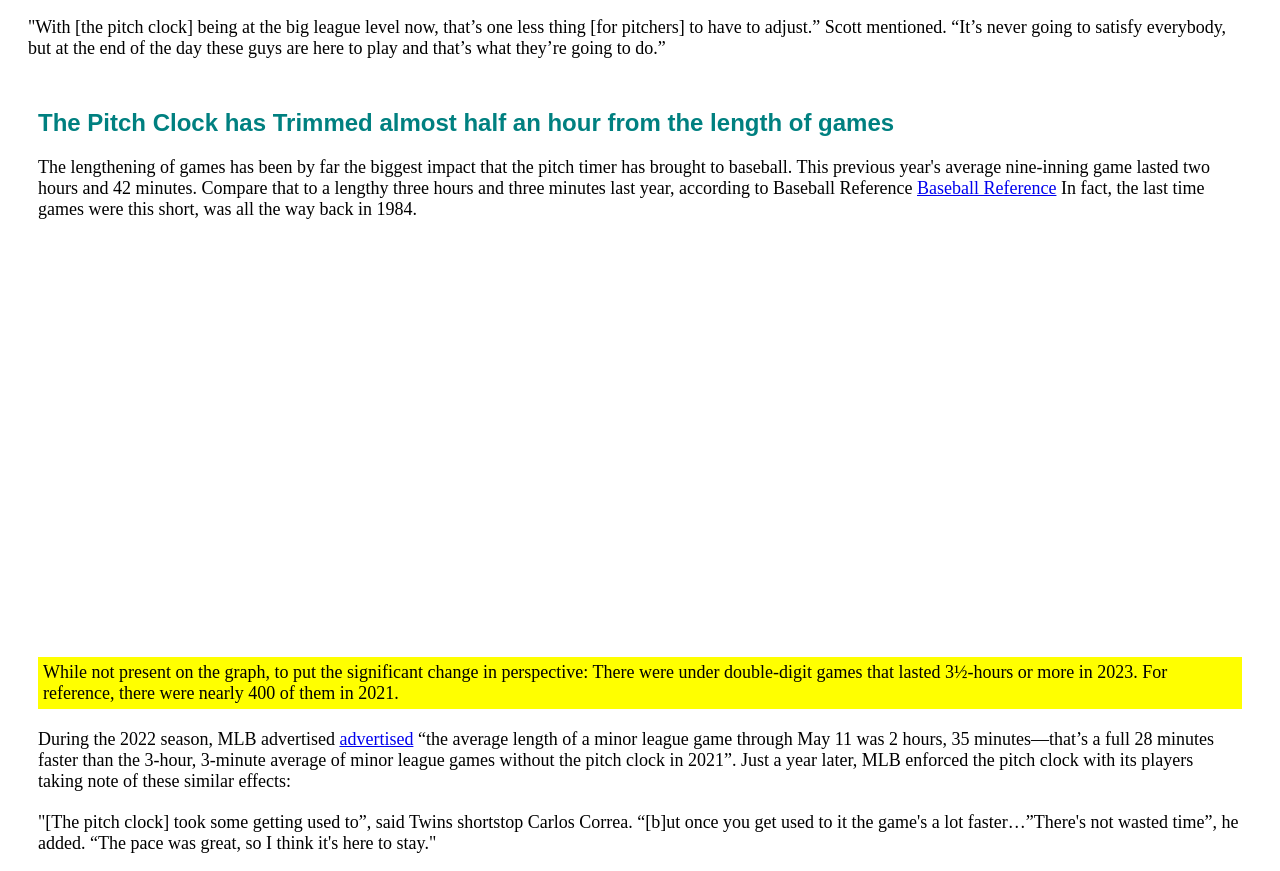
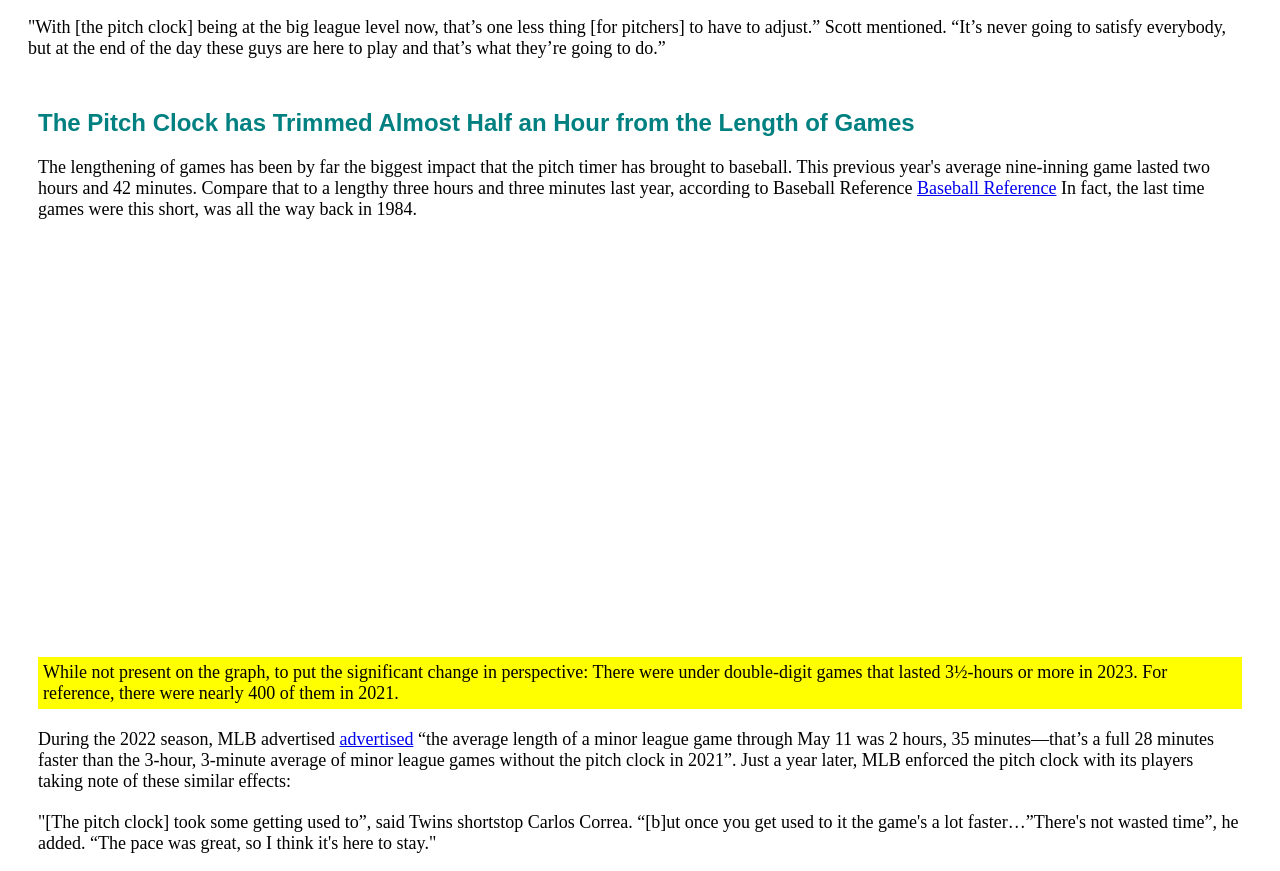
Before and after one commit to mgiff16/jnl211_Gifford, a plain HTML site: page final.html in a window 1280 px wide. Shown: the part 2826-3697 px from the top of the page. Drawn offline with Linux system fonts and the light colour scheme; a script that the page names is missing.

Commit message:
final.html

```diff
--- a/final.html
+++ b/final.html
@@ -44,7 +44,7 @@
 	<p>Since the minor leaguers have experienced this new system for upwards of three seasons, the pitch clock has become an afterthought in a sense; with no consistent disruptions to routines.<p>
 	<p>"With [the pitch clock] being at the big league level now, that’s one less thing [for pitchers] to have to adjust.” Scott mentioned. “It’s never going to satisfy everybody, but at the end of the day these guys are here to play and that’s what they’re going to do.”<p>
     <div class="container">
-        <h2>The Pitch Clock has Trimmed almost half an hour from the length of games</h2>
+        <h2>The Pitch Clock has Trimmed Almost Half an Hour from the Length of Games</h2>
         <p>The lengthening of games has been by far the biggest impact that the pitch timer has brought to baseball. This previous year's average nine-inning game lasted two hours and 42 minutes. Compare that to a lengthy three hours and three minutes last year, according to Baseball Reference <a href="https://www.baseball-reference.com/leagues/majors/misc.shtml">Baseball Reference</a> In fact, the last time games were this short, was all the way back in 1984.<p>
 
         <div style="min-height: 372px;">
```
